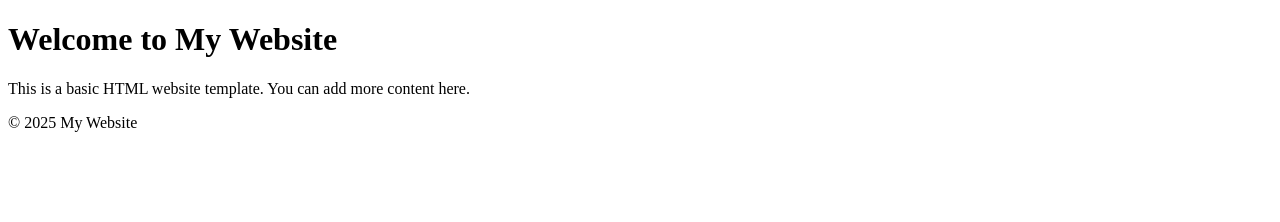
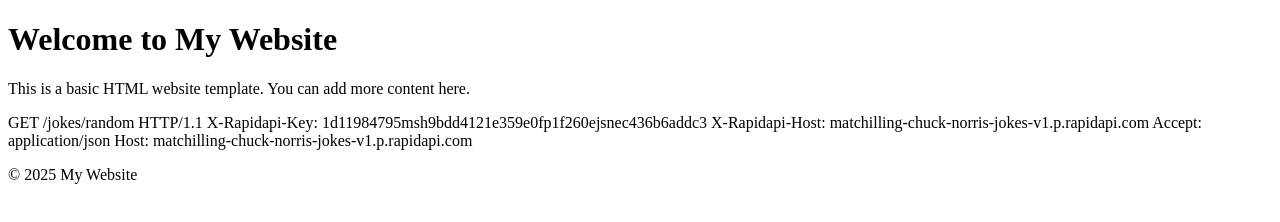
Before and after one commit to BenjaminAlbert387/neko_api, a plain HTML site: page index.html in a window 1280 px wide. Drawn offline with Linux system fonts and the light colour scheme; no server answers.

Commit message:
Update index.html

```diff
--- a/index.html
+++ b/index.html
@@ -12,6 +12,13 @@
     </header>
     <main>
         <p>This is a basic HTML website template. You can add more content here.</p>
+
+        GET /jokes/random HTTP/1.1
+        X-Rapidapi-Key: 1d11984795msh9bdd4121e359e0fp1f260ejsnec436b6addc3
+        X-Rapidapi-Host: matchilling-chuck-norris-jokes-v1.p.rapidapi.com
+        Accept: application/json
+        Host: matchilling-chuck-norris-jokes-v1.p.rapidapi.com
+
     </main>
     <footer>
         <p>&copy; 2025 My Website</p>
```
